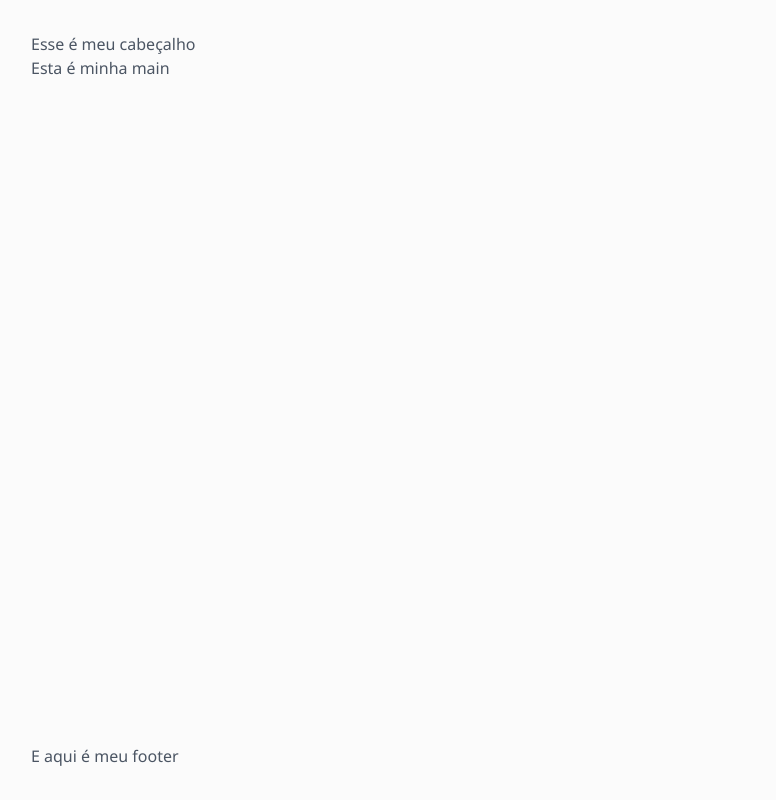
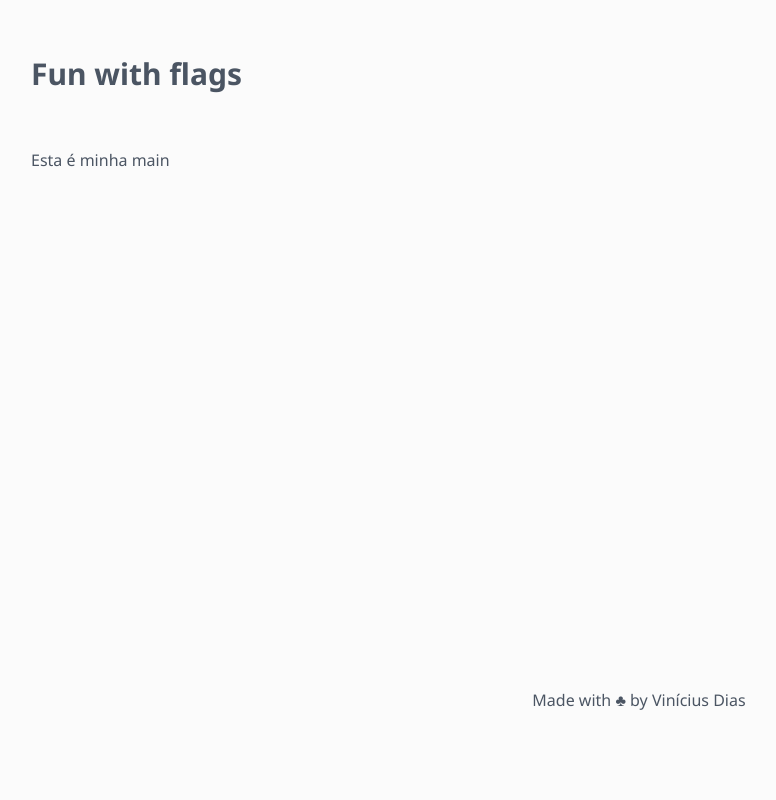
Before and after one commit to ViniciusEduardoDias/fun-with-flags, a Next.js app: page / in a window 1280 px wide. Shown: the whole page, without its empty margins (1-777 px from the left). Built offline with nearby package versions, Linux system fonts and the light colour scheme.

Commit message:
Add header and footer components

```diff
--- /dev/null
+++ b/app/components/Footer.tsx
@@ -0,0 +1,9 @@
+const Footer = () => {
+    return (
+        <footer className="py-6 mb-8">
+            <p className="text-center">Made with ♣ by Vinícius Dias</p>
+        </footer>
+    )
+}
+
+export default Footer;
--- /dev/null
+++ b/app/components/Header.tsx
@@ -0,0 +1,9 @@
+const Header = () => {
+    return (
+        <header className="py-6 mb-8">
+            <h1 className="text-3xl font-bold">Fun with flags</h1>
+        </header>
+    )
+}
+
+export default Header;
--- /dev/null
+++ b/app/components/index.ts
@@ -0,0 +1,2 @@
+export { default as Footer } from "./Footer";
+export { default as Header } from "./Header";
--- a/app/page.tsx
+++ b/app/page.tsx
@@ -1,9 +1,11 @@
+import { Footer, Header } from "./components"
+
 export default function Home() {
   return (
     <>
-      <header>Esse é meu cabeçalho</header>
+      <Header></Header>
       <main className="flex-1">Esta é minha main</main>
-      <footer>E aqui é meu footer</footer>
+      <Footer></Footer>
     </>
   );
 }
```
